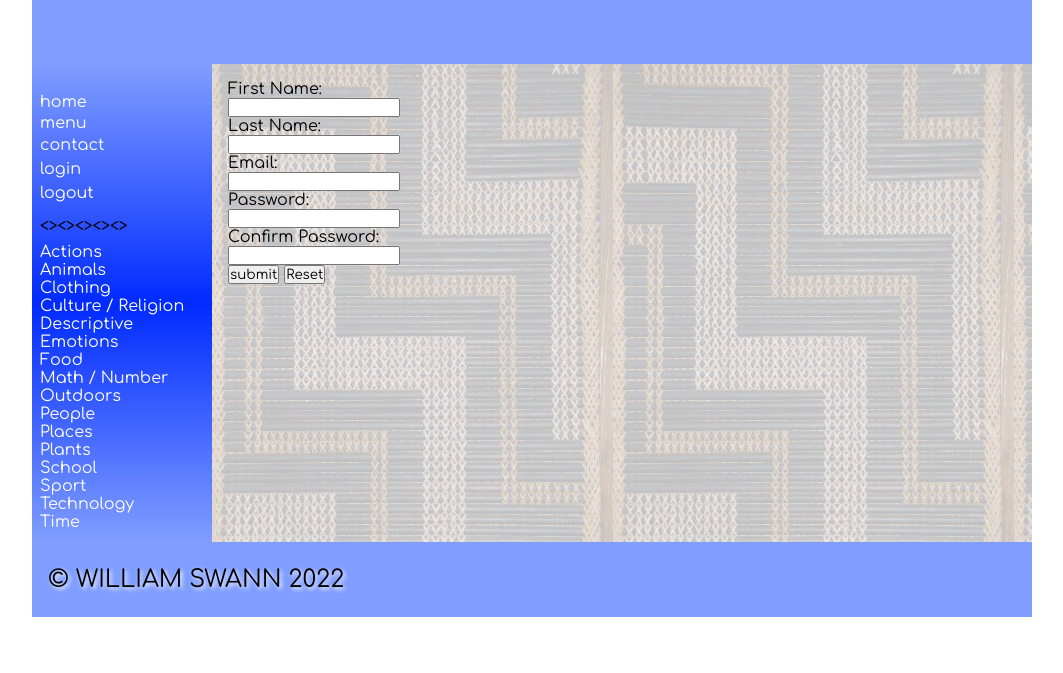
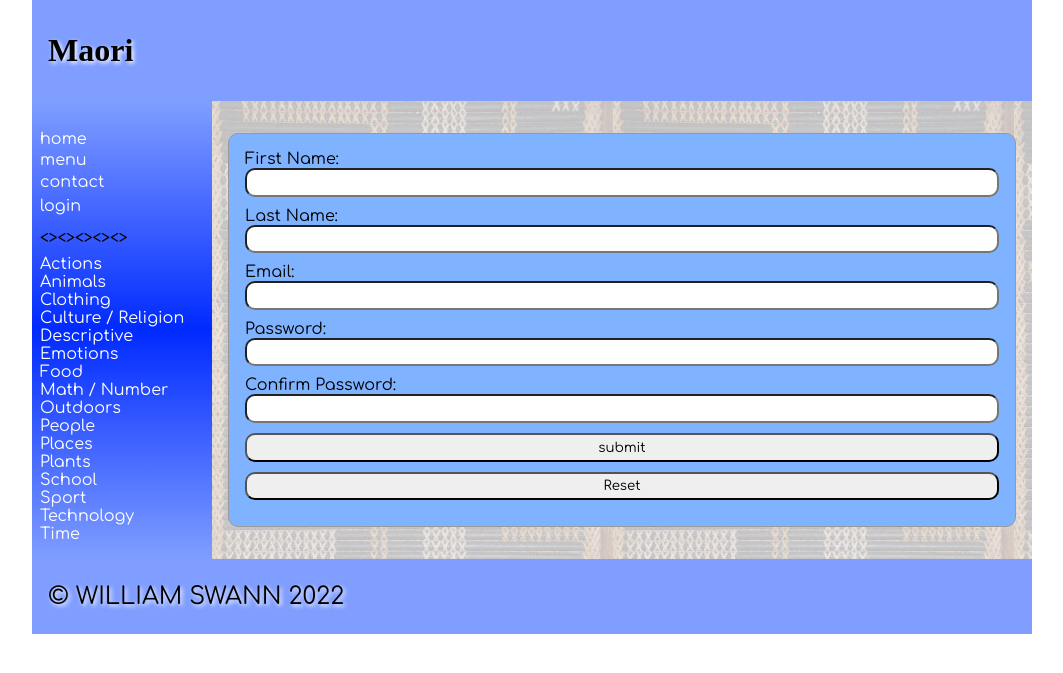
Before and after one commit to WilliamSwann/dictionary, a Flask app: page /signup in a window 1280 px wide. Shown: the top 673 px of the page, without its empty margins (108-1171 px from the left). Run offline with Flask 2, Linux system fonts and the light colour scheme; data comes from the database, SQL or seed files in the repository; both versions use the stored data as it was after the commit; some web fonts are replaced.

Commit message:
woprked on logginj in chief

```diff
--- a/app.py
+++ b/app.py
@@ -33,7 +33,7 @@ def render_homepage():
     cata_list = sidenav1()
 
 
-    return render_template('home.html', catagories=cata_list)
+    return render_template('home.html', catagories=cata_list, logged_in=is_logged_in())
 
 @app.route('/menu')
 def render_menu_page():
@@ -56,7 +56,7 @@ def render_menu_page():
 def render_contact_page():
 
     cata_list = sidenav1()
-    return render_template('contact.html',  catagories=cata_list)
+    return render_template('contact.html',  catagories=cata_list, logged_in=is_logged_in())
 
 
 
@@ -127,7 +127,7 @@ def render_signup_page():
         con.close()
         return redirect("/login")
 
-    return render_template('signup.html', catagories=cata_list)
+    return render_template('signup.html', catagories=cata_list, logged_in=is_logged_in())
 
 @app.route("/logout")
 def logout():
@@ -162,7 +162,7 @@ def render_catagories(cata_id):
     cata_names_list = cur.fetchall()
     con.close()
 
-    return render_template("catagories.html", cata_names_list=cata_names_list, catagories=cata_list, maori=maori_list)
+    return render_template("catagories.html", cata_names_list=cata_names_list, catagories=cata_list, maori=maori_list, logged_in=is_logged_in())
 
 @app.route("/name/<name_id>")
 def render_maoriword(name_id):
@@ -179,7 +179,7 @@ def render_maoriword(name_id):
     cur.execute(query, (maori_list[0][3],))
     cata_names_list = cur.fetchall()
 
-    return render_template("name.html", cata_names_list=cata_names_list, catagories=cata_list, maori=maori_list)
+    return render_template("name.html", cata_names_list=cata_names_list, catagories=cata_list, maori=maori_list, logged_in=is_logged_in())
 
 
 app.run(host='0.0.0.0', debug=True)
--- a/static/style.css
+++ b/static/style.css
@@ -49,7 +49,7 @@ img {
     margin: 1rem 0;
     border: 1px solid #999;
     padding: 1rem;
-    background-color: #fcc;
+    background-color: #7fb2ff;
     border-radius: 10px;
 }
 
--- a/templates/base1.html
+++ b/templates/base1.html
@@ -12,7 +12,10 @@
 	<div id="container">
 
 		<header>
-			<h1>{% block heading %}{% endblock %}</h1>
+			<h1>Maori{% block heading %}{% endblock %}</h1>
+			{% if logged_in %}
+			<strong>Hello, {{ session.firstname }}</strong>
+			{% endif %}
 		</header>
 
 		<nav>
@@ -24,8 +27,12 @@
                 <li><a href="\">home</a></li>
             <a href="/menu">menu</a><li>
             <a href="/contact">contact</a><li>
+			{% if logged_in %}
+			<a href="/logout">logout</a><li>
+			{% else %}
             <a href="/login">login</a><li>
-            <a href="/logout">logout</a><li>
+			{% endif %}
+
 				<p><><><><><></p>
 
 			{% for catalist in catagories %}
--- a/templates/catagories.html
+++ b/templates/catagories.html
@@ -4,6 +4,7 @@
 
 {% block main %}
         <h1>{{ cata_names_list[0][1] }}</h1>
+
 
         {% for product in maori %}
 
--- a/templates/login.html
+++ b/templates/login.html
@@ -5,7 +5,7 @@ log in
 {% endblock %}
 
 {% block main %}
-<form class="myform" method="post">
+<form class="dataForm" method="post">
     <div class="form-group">
         <div class="form-label">Email:</div>
         <div class="form-element"><input id="email" name="email" type="email" required></div>
--- a/templates/signup.html
+++ b/templates/signup.html
@@ -5,7 +5,7 @@ Sign Up
 {% endblock %}
 
 {% block main %}
-<form class="myform" method="post">
+<form class="dataForm" method="post">
     <div class="form-group">
         <div class="form-label">First Name:</div>
         <div class="form-element"><input id="fname" name="fname" type="text" required></div>
```
Also changed, not shown: smile.db.
